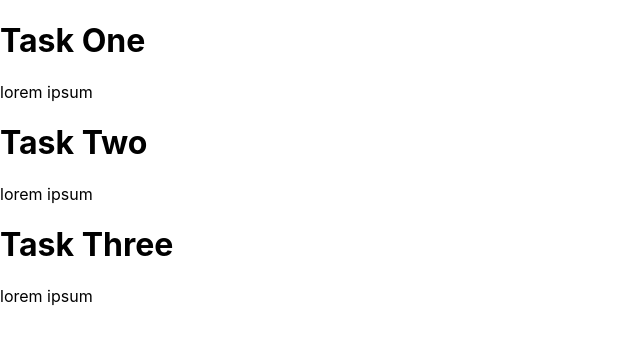
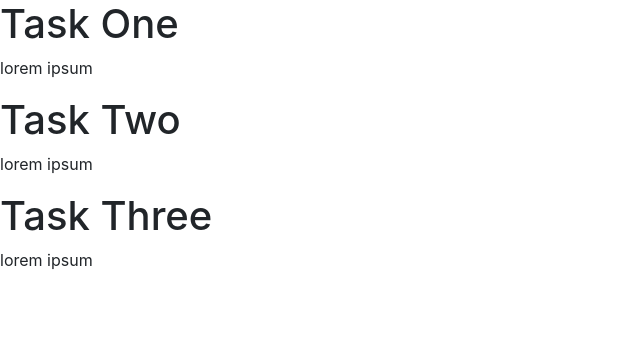
Before and after one commit to danielvazquezguerra/geekshubs-p7-frontend, a React (Create React App) app in the folder ecom/: page / in a window 1280 px wide. Shown: the top 340 px of the page, without its empty margins (0-640 px from the left). Built offline with nearby package versions, Linux system fonts and the light colour scheme.

Commit message:
bootstrap add

```diff
--- a/ecom/public/index.html
+++ b/ecom/public/index.html
@@ -9,35 +9,27 @@
       name="description"
       content="Web site created using create-react-app"
     />
+
+      <!---bootstrap styles---->
+    <link rel="stylesheet" href="https://stackpath.bootstrapcdn.com/bootstrap/4.4.1/css/bootstrap.min.css" integrity="sha384-Vkoo8x4CGsO3+Hhxv8T/Q5PaXtkKtu6ug5TOeNV6gBiFeWPGFN9MuhOf23Q9Ifjh" crossorigin="anonymous">
     <link rel="apple-touch-icon" href="%PUBLIC_URL%/logo192.png" />
-    <!--
-      manifest.json provides metadata used when your web app is installed on a
-      user's mobile device or desktop. See https://developers.google.com/web/fundamentals/web-app-manifest/
-    -->
+
     <link rel="manifest" href="%PUBLIC_URL%/manifest.json" />
-    <!--
-      Notice the use of %PUBLIC_URL% in the tags above.
-      It will be replaced with the URL of the `public` folder during the build.
-      Only files inside the `public` folder can be referenced from the HTML.
 
-      Unlike "/favicon.ico" or "favicon.ico", "%PUBLIC_URL%/favicon.ico" will
-      work correctly both with client-side routing and a non-root public URL.
-      Learn how to configure a non-root public URL by running `npm run build`.
-    -->
+
     <title>React App</title>
   </head>
   <body>
     <noscript>You need to enable JavaScript to run this app.</noscript>
     <div id="root"></div>
-    <!--
-      This HTML file is a template.
-      If you open it directly in the browser, you will see an empty page.
 
-      You can add webfonts, meta tags, or analytics to this file.
-      The build step will place the bundled scripts into the <body> tag.
 
-      To begin the development, run `npm start` or `yarn start`.
-      To create a production bundle, use `npm run build` or `yarn build`.
-    -->
+    <!---NO TOCAR ESTA PARTE-->
+
+    <!----Bootstraps scripts-->
+
+    <script src="https://code.jquery.com/jquery-3.4.1.slim.min.js" integrity="sha384-J6qa4849blE2+poT4WnyKhv5vZF5SrPo0iEjwBvKU7imGFAV0wwj1yYfoRSJoZ+n" crossorigin="anonymous"></script>
+    <script src="https://cdn.jsdelivr.net/npm/popper.js@1.16.0/dist/umd/popper.min.js" integrity="sha384-Q6E9RHvbIyZFJoft+2mJbHaEWldlvI9IOYy5n3zV9zzTtmI3UksdQRVvoxMfooAo" crossorigin="anonymous"></script>
+    <script src="https://stackpath.bootstrapcdn.com/bootstrap/4.4.1/js/bootstrap.min.js" integrity="sha384-wfSDF2E50Y2D1uUdj0O3uMBJnjuUD4Ih7YwaYd1iqfktj0Uod8GCExl3Og8ifwB6" crossorigin="anonymous"></script>
   </body>
 </html>
--- a/ecom/src/components/Tasks/Tasks.jsx
+++ b/ecom/src/components/Tasks/Tasks.jsx
@@ -6,14 +6,14 @@ class Tasks extends Component {
 
     state = {
 
-        taskslist : taskslist
+        tasks : taskslist
       }
 
     render() {
         return (
             <div>
 
-                {this.state.taskslist.map( task => <div key={task.id}>
+                {this.state.tasks.map( task => <div key={task.id}>
 
                 <h1>{task.title}</h1>
                 <p>{task.description}</p>
```
